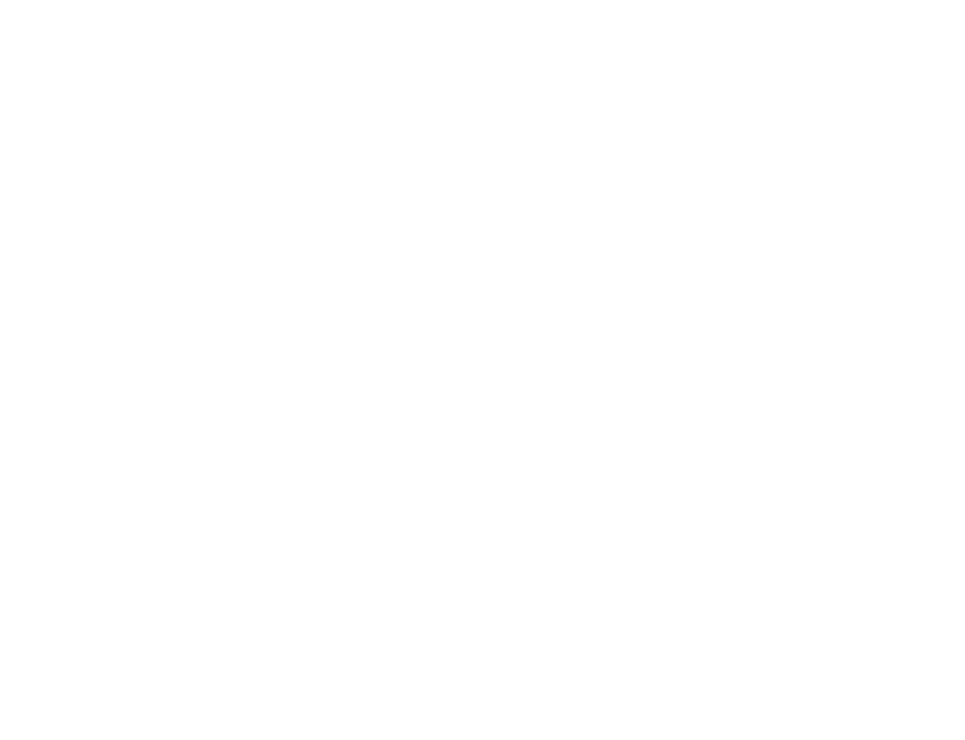
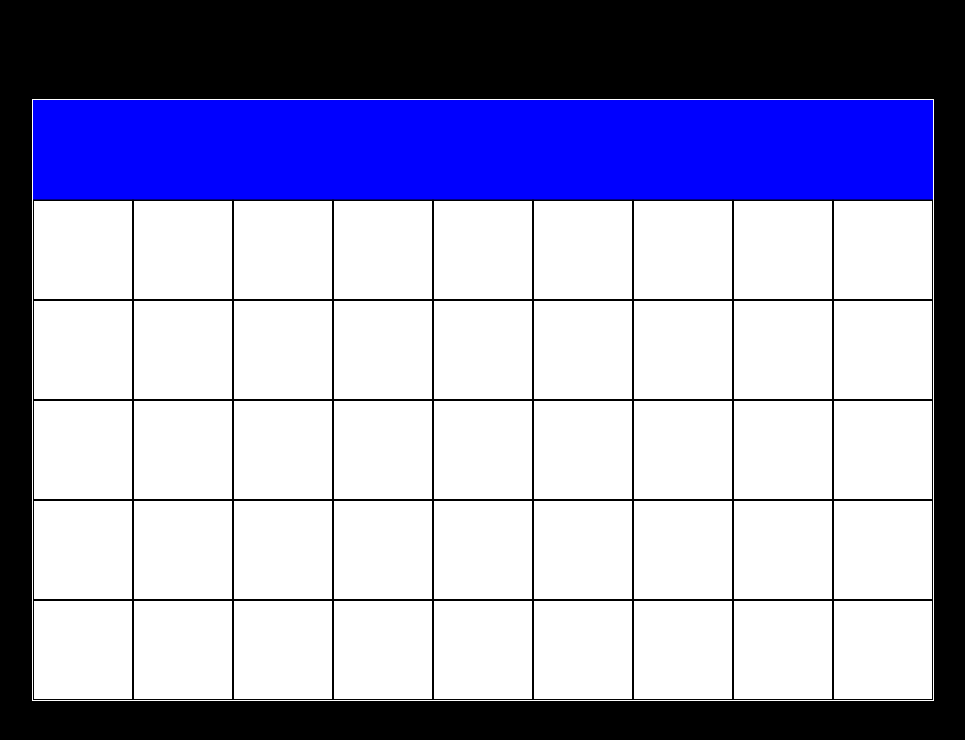
Before and after one commit to JPerey/Tower-Defense, a plain HTML site: page index.html in a window 1280 px wide. Shown: the whole page, without its empty margins (157-1122 px from the left). Drawn offline with Linux system fonts and the light colour scheme.

Commit message:
ADDED: style,script code to create grid

```diff
--- a/css/style.css
+++ b/css/style.css
@@ -0,0 +1,15 @@
+body {
+    background: black;
+
+}
+
+#canvas1 {
+    border: 1px solid white;
+    position: absolute;
+    top: 50%;
+    left: 50%;
+    transform: translate(-50%,-50%);
+    width: 900px;
+    height: 600px;
+    background: white;
+}
--- a/index.html
+++ b/index.html
@@ -4,9 +4,12 @@
     <meta charset="UTF-8">
     <meta http-equiv="X-UA-Compatible" content="IE=edge">
     <meta name="viewport" content="width=device-width, initial-scale=1.0">
-    <title>Document</title>
+    <link rel="stylesheet" href="css/style.css">
+    <title>Tower Defense</title>
 </head>
 <body>
+    <canvas id="canvas1"> </canvas>
 
+    <script src="js/script.js"> </script>
 </body>
 </html>
--- a/js/script.js
+++ b/js/script.js
@@ -0,0 +1,76 @@
+const canvas = document. getElementById('canvas1');
+
+const ctx = canvas.getContext('2d');
+
+canvas.width = 900;
+canvas.height = 600;
+
+//global variables
+
+const cellSize = 100;
+const cellGap = 3;
+const gameGrid = [];
+
+//mouse
+const mouse = {
+    x: undefined,
+    y: undefined,
+    width: 0.1,
+    height: 0.1,
+}
+
+let canvasPosition = canvas.getBoundingClientRect();
+console.log(canvasPosition);
+
+//game board
+const controlsBar = {
+    width: canvas.width,
+    height: cellSize,
+}
+
+class Cell {
+    constructor(x,y){
+        this.x = x;
+        this.y = y;
+        this.width = cellSize;
+        this.height = cellSize;
+    }
+    draw(){
+        ctx.strokestyle = 'black';
+        ctx.strokeRect(this.x,this.y,this.width,this.height);
+    }
+}
+function createGrid(){
+    for (let y = cellSize; y < canvas.height; y+= cellSize){
+        for( let x = 0; x < canvas.width; x += cellSize){
+            gameGrid.push(new Cell(x,y))
+        }
+    }
+}
+
+createGrid();
+function handleGameGrid(){
+    for (let i = 0; i < gameGrid.length; i ++){
+        gameGrid[i].draw();
+    }
+}
+console.log(gameGrid);
+//projectiles
+
+//defenders
+
+//enemies
+
+//resources
+
+//utilities
+
+
+function animate(){
+    ctx.fillStyle = 'blue';
+    ctx.fillRect(0,0,controlsBar.width, controlsBar.height);
+    handleGameGrid();
+    requestAnimationFrame(animate);
+}
+
+animate();
```
